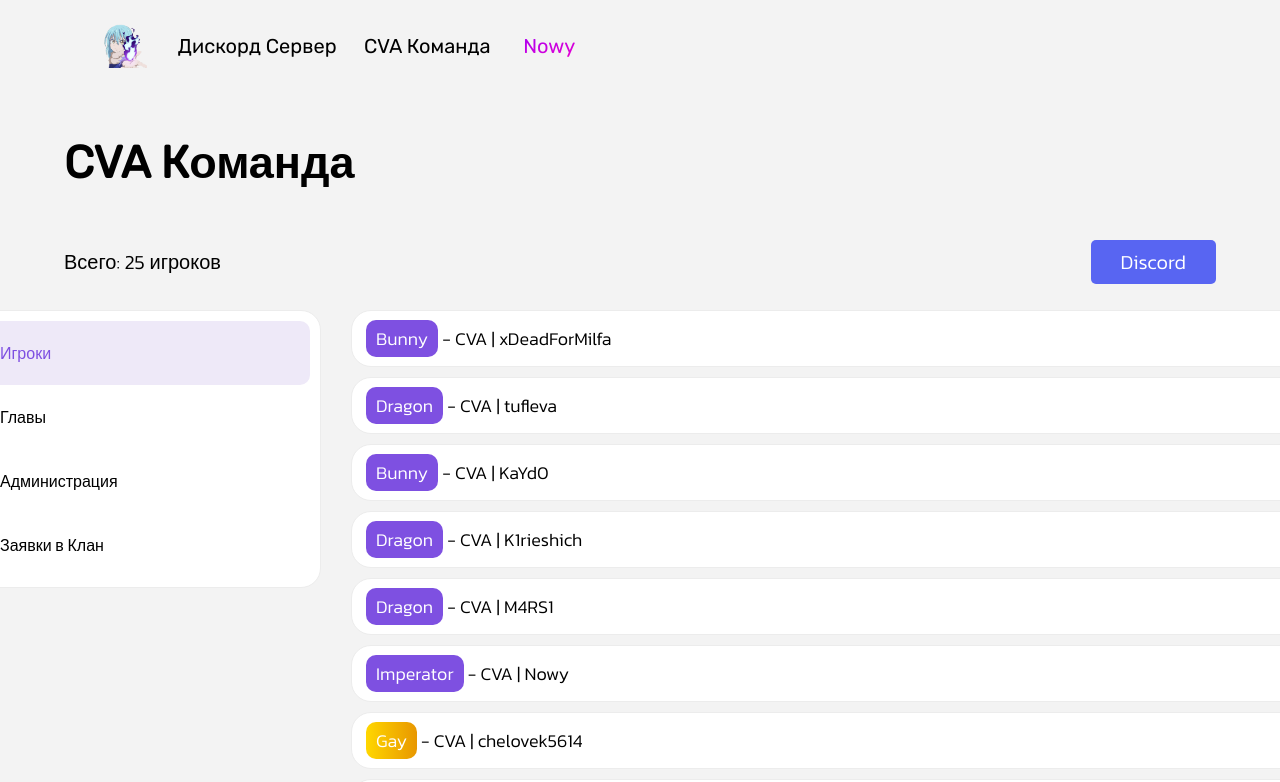
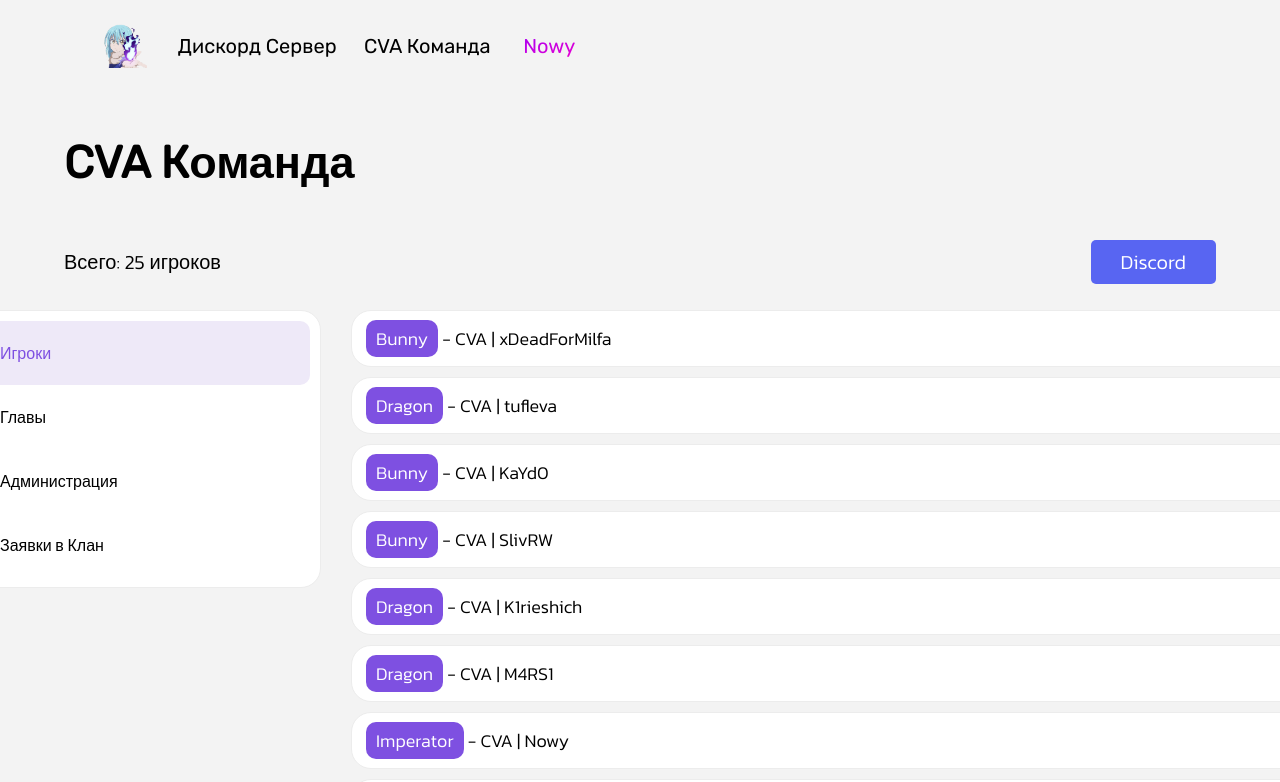
Before and after one commit to TheNowy/Tempo, a React (Vite) app: page /Commands in a window 1280 px wide. Shown: the top 782 px of the page. Built offline with nearby package versions, Linux system fonts and the light colour scheme.

Commit message:
ChangeTheRoles

```diff
--- a/src/components/pages/Commands/Sandbox/Sandbox.tsx
+++ b/src/components/pages/Commands/Sandbox/Sandbox.tsx
@@ -91,6 +91,11 @@ const Sandbox = () => {
             </div>
             <div className={Style.players}>
               <h1>
+                <span>Bunny</span> - CVA | SlivRW
+              </h1>
+            </div>
+            <div className={Style.players}>
+              <h1>
                 <span>Dragon</span> - CVA | K1rieshich
               </h1>
             </div>
@@ -116,12 +121,13 @@ const Sandbox = () => {
             </div>
             <div className={Style.players}>
               <h1>
-                <span className={Style.Cusrom}>Pidor</span> - CVA | Meepokin
+                <span className={Style.Cusrom}>Pidor</span> - CVA | HeBazar4iks
               </h1>
             </div>
             <div className={Style.players}>
               <h1>
-                <span className={Style.Cusrom_2}>Svintus</span> - CVA | .Батя твоя
+                <span className={Style.Cusrom_2}>Svintus</span> - CVA | .Батя
+                твоя
               </h1>
             </div>
           </div>
```
